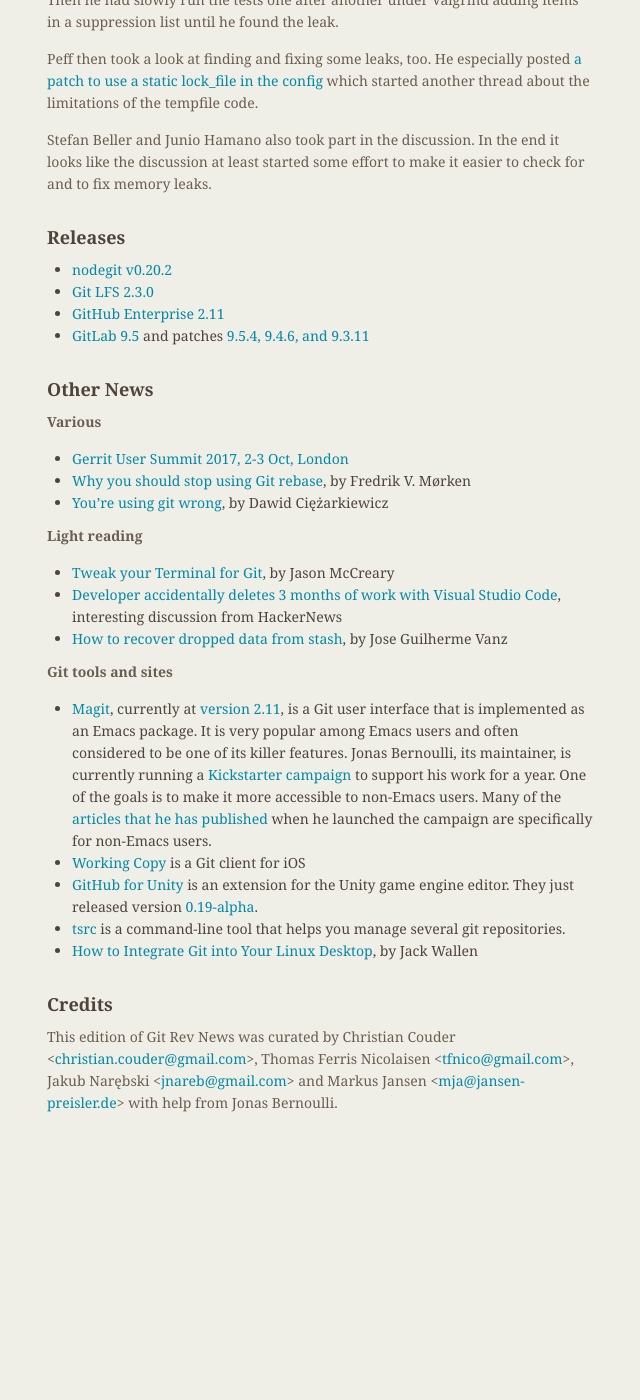
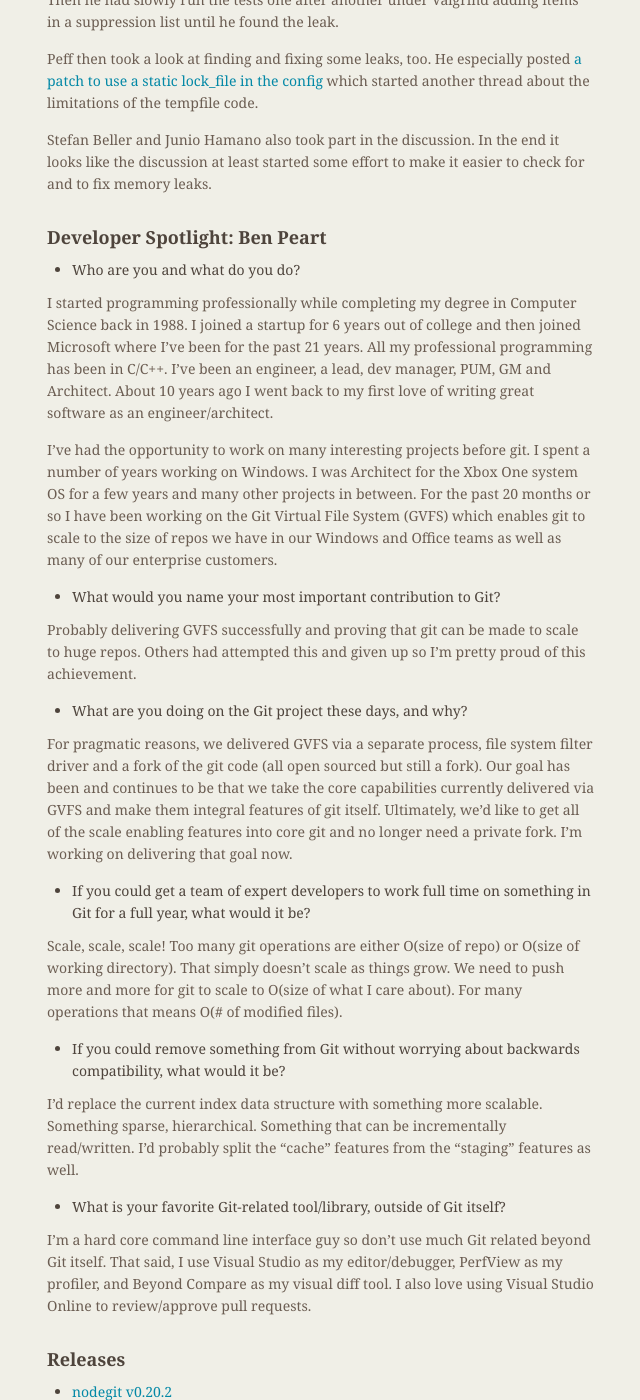
Before and after one commit to git/git.github.io, a Jekyll site: the page built from rev_news/drafts/edition-31.md, in a window 1280 px wide and 1400 px high, scrolled down 2497 px. Shown: the whole window, without its empty margins (487-1127 px from the left). Built offline with Jekyll 4.4.1, drawn with Linux system fonts in a browser that asks for light colours; before the commit the page ends 3626 px from its top, so only the background shows below that; some of the changed text lies outside the part shown.

Commit message:
Added Ben Peart's interview.

```diff
--- a/rev_news/drafts/edition-31.md
+++ b/rev_news/drafts/edition-31.md
@@ -148,9 +148,34 @@
 ### Support
 -->
 
-<!---
-## Developer Spotlight:
--->
+## Developer Spotlight: Ben Peart
+
+* Who are you and what do you do?
+
+I started programming professionally while completing my degree in Computer Science back in 1988.  I joined a startup for 6 years out of college and then joined Microsoft where I've been for the past 21 years.  All my professional programming has been in C/C++.  I've been an engineer, a lead, dev manager, PUM, GM and Architect.  About 10 years ago I went back to my first love of writing great software as an engineer/architect.
+
+I've had the opportunity to work on many interesting projects before git.  I spent a number of years working on Windows.  I was Architect for the Xbox One system OS for a few years and many other projects in between.  For the past 20 months or so I have been working on the Git Virtual File System (GVFS) which enables git to scale to the size of repos we have in our Windows and Office teams as well as many of our enterprise customers.
+
+* What would you name your most important contribution to Git?
+
+Probably delivering GVFS successfully and proving that git can be made to scale to huge repos.  Others had attempted this and given up so I'm pretty proud of this achievement.
+
+* What are you doing on the Git project these days, and why?
+
+For pragmatic reasons, we delivered GVFS via a separate process, file system filter driver and a fork of the git code (all open sourced but still a fork).  Our goal has been and continues to be that we take the core capabilities currently delivered via GVFS and make them integral features of git itself.  Ultimately, we'd like to get all of the scale enabling features into core git and no longer need a private fork.  I'm working on delivering that goal now.
+
+* If you could get a team of expert developers to work full time on something in Git for a full year, what would it be?
+
+Scale, scale, scale!  Too many git operations are either O(size of repo) or O(size of working directory).  That simply doesn't scale as things grow.  We need to push more and more for git to scale to O(size of what I care about).  For many operations that means O(# of modified files).
+
+* If you could remove something from Git without worrying about backwards compatibility, what would it be?
+
+I'd replace the current index data structure with something more scalable.  Something sparse, hierarchical.  Something that can be incrementally read/written.  I'd probably split the "cache" features from the "staging" features as well.
+
+* What is your favorite Git-related tool/library, outside of Git itself?
+
+I'm a hard core command line interface guy so don't use much Git related beyond Git itself.  That said, I use Visual Studio as my editor/debugger, PerfView as my profiler, and Beyond Compare as my visual diff tool.  I also love using Visual Studio Online to review/approve pull requests.
+
 
 ## Releases
 
@@ -197,5 +222,5 @@
 Christian Couder &lt;<christian.couder@gmail.com>&gt;,
 Thomas Ferris Nicolaisen &lt;<tfnico@gmail.com>&gt;,
 Jakub Narębski &lt;<jnareb@gmail.com>&gt; and
-Markus Jansen &lt;<mja@jansen-preisler.de>&gt;
-with help from Jonas Bernoulli.
+Markus Jansen &lt;<mja@jansen-preisler.de>&gt;,
+with help from Jonas Bernoulli and Ben Peart.
```
